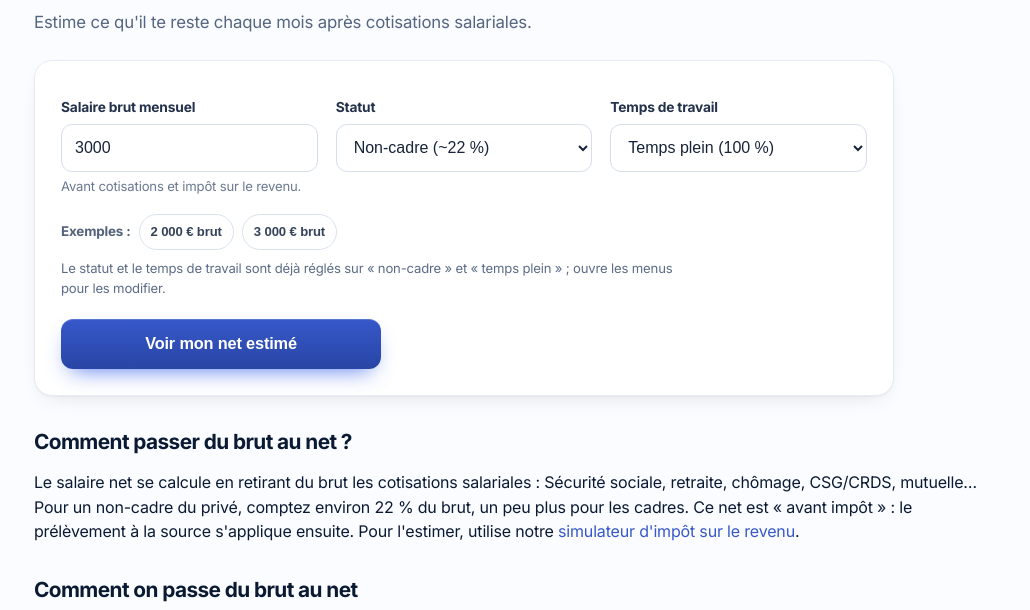
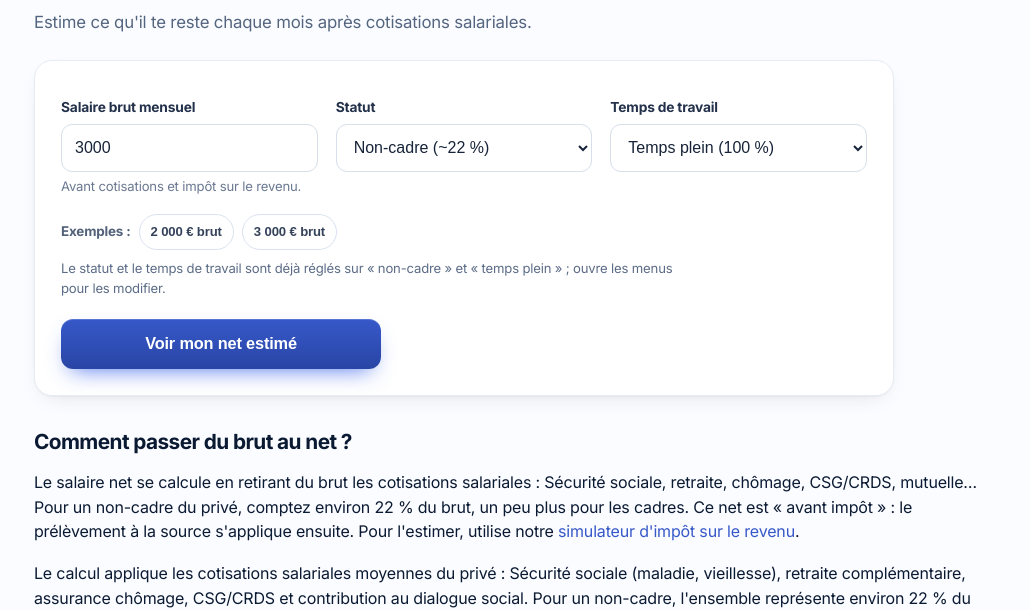
Before and after one commit to Littl-Spip/Littl-Spip.github.io, a plain HTML site: page salaire-brut-net.html in a window 1280 px wide. Shown: the part 191-801 px from the top of the page, without its empty margins (126-1156 px from the left). Drawn offline with Linux system fonts and the light colour scheme.

Commit message:
Salaire brut-net : supprimer le titre duplique

```diff
--- a/salaire-brut-net.html
+++ b/salaire-brut-net.html
@@ -86,7 +86,6 @@
     <p>Le salaire net se calcule en retirant du brut les cotisations salariales : Sécurité sociale, retraite, chômage, CSG/CRDS, mutuelle… Pour un non-cadre du privé, comptez environ 22 % du brut, un peu plus pour les cadres. Ce net est « avant impôt » : le prélèvement à la source s'applique ensuite. Pour l'estimer, utilise notre <a href="impot-revenu.html">simulateur d'impôt sur le revenu</a>.</p>
 
     <!-- data-tool-content -->
-<h2>Comment on passe du brut au net</h2>
 <p>Le calcul applique les cotisations salariales moyennes du privé : Sécurité sociale (maladie, vieillesse), retraite complémentaire, assurance chômage, CSG/CRDS et contribution au dialogue social. Pour un non-cadre, l'ensemble représente environ 22 % du brut ; pour un cadre, environ 25 % en raison des cotisations de retraite et de prévoyance plus élevées.</p>
 <p>Exemple : 2 800 € brut donnent environ 2 184 € net avant impôt. Les cotisations (616 €) se répartissent grosso modo en 240 € de Sécurité sociale, 230 € de retraite complémentaire, 67 € de chômage et 270 € de CSG/CRDS — l'ordre de grandeur varie selon la convention collective.</p>
 <p>Limite importante : ce calcul ne tient pas compte de ta mutuelle d'entreprise, de ta prévoyance, des tickets-restaurant ni de la part variable. Sur un bulletin réel, l'écart peut atteindre 2 à 4 %. Le seul document qui fait foi reste ton bulletin de paie.</p>
```
